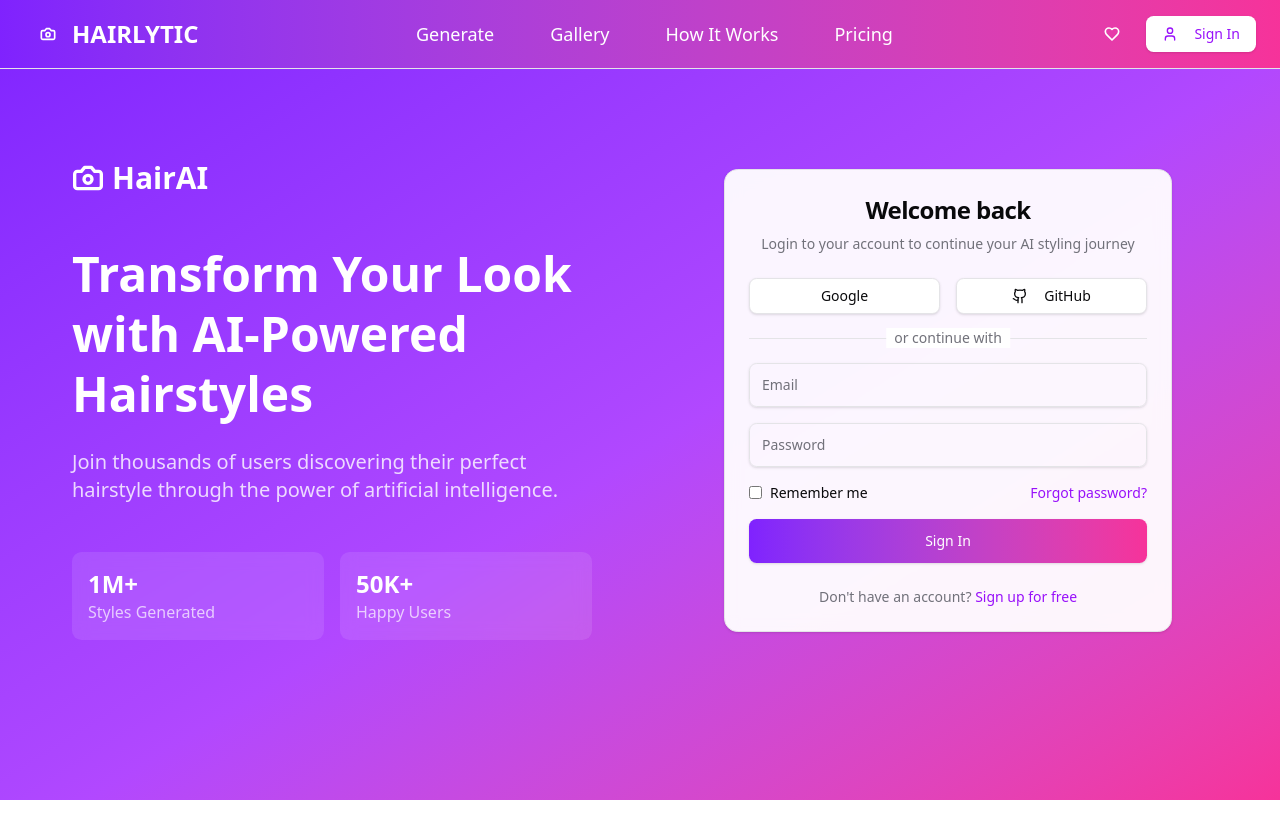
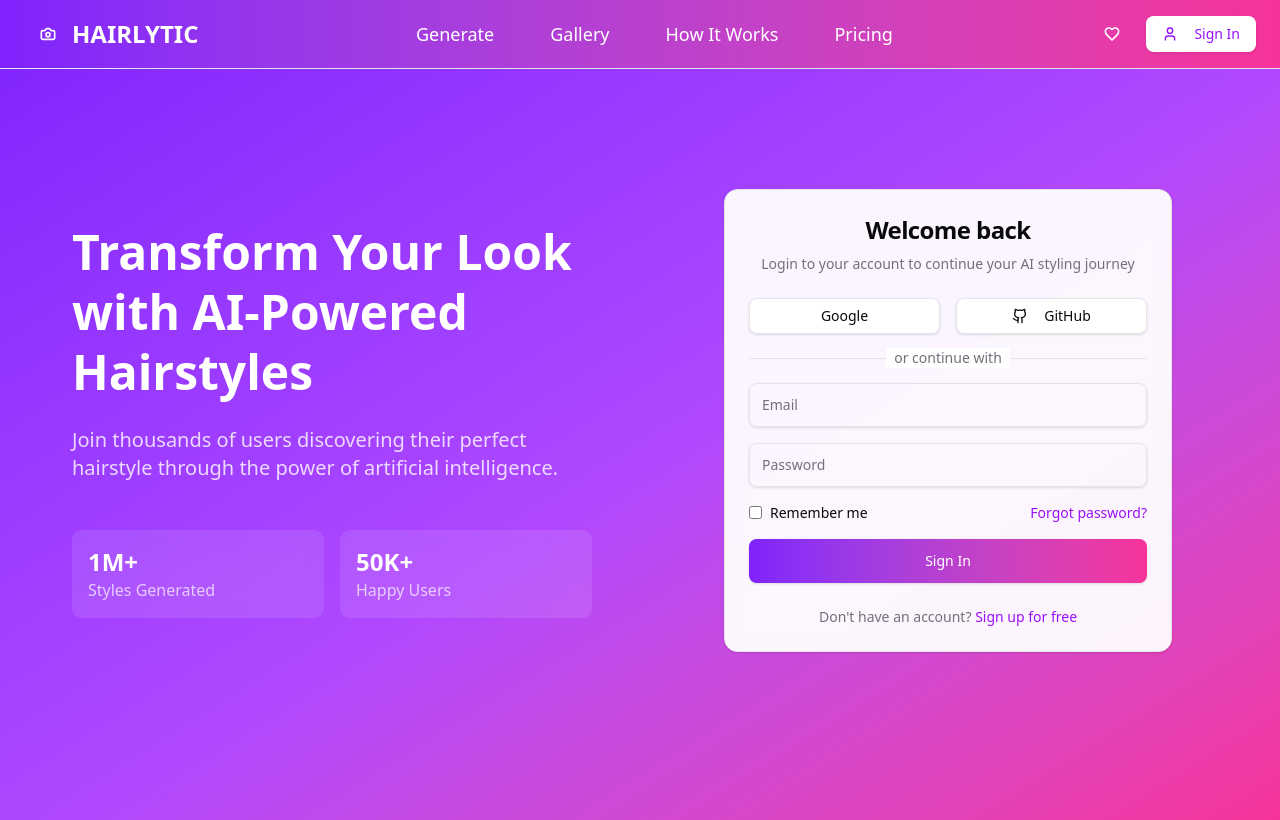
Before and after one commit to gokul8943/Hairlytic, a React (Vite) app in the folder frontend/: page /login in a window 1280 px wide. Built offline with nearby package versions, Linux system fonts and the light colour scheme.

Commit message:
ui changes

```diff
--- a/frontend/src/App.tsx
+++ b/frontend/src/App.tsx
@@ -1,4 +1,4 @@
-import { Routes,Route } from 'react-router-dom'
+import { Routes, Route } from 'react-router-dom'
 import Navbar from './components/Navbar'
 import Home from './pages/Home'
 import Login from './pages/Login'
@@ -6,12 +6,14 @@ import Login from './pages/Login'
 const App = () => {
   return (
     <div className=' min-h-screen bg-gradient-to-b from-teal-50 to-orange-50'>
-     <Navbar />
-     <Routes>
-       <Route path='/' element= {<Home/> } />
-       <Route path='/login' element= {<Login/> } />
-       <Route />
-     </Routes>
+      <Navbar />
+      <div className='pt-[20px]'>
+        <Routes>
+          <Route path='/' element={<Home />} />
+          <Route path='/login' element={<Login />} />
+          <Route />
+        </Routes>
+      </div>
     </div>
   )
 }
--- a/frontend/src/pages/Login.tsx
+++ b/frontend/src/pages/Login.tsx
@@ -1,4 +1,4 @@
-import { Camera, GithubIcon} from 'lucide-react';
+import { GithubIcon} from 'lucide-react';
 import { Button } from "@/components/ui/Button";
 import { Input } from "@/components/ui/Input";
 import { Card, CardContent, CardDescription, CardFooter, CardHeader, CardTitle } from "@/components/ui/Card";
@@ -10,11 +10,6 @@ const LoginPage = () => {
       <div className="w-full max-w-[1200px] grid md:grid-cols-2 gap-8 items-center">
         {/* Left side - Welcome Content */}
         <div className="text-white space-y-6 p-8 hidden md:block">
-          <div className="flex items-center space-x-2 mb-12">
-            <Camera className="h-8 w-8" strokeWidth={2.5} />
-            <span className="text-3xl font-bold">HairAI</span>
-          </div>
-
           <h1 className="text-5xl font-bold leading-tight">
             Transform Your Look with AI-Powered Hairstyles
           </h1>
```
